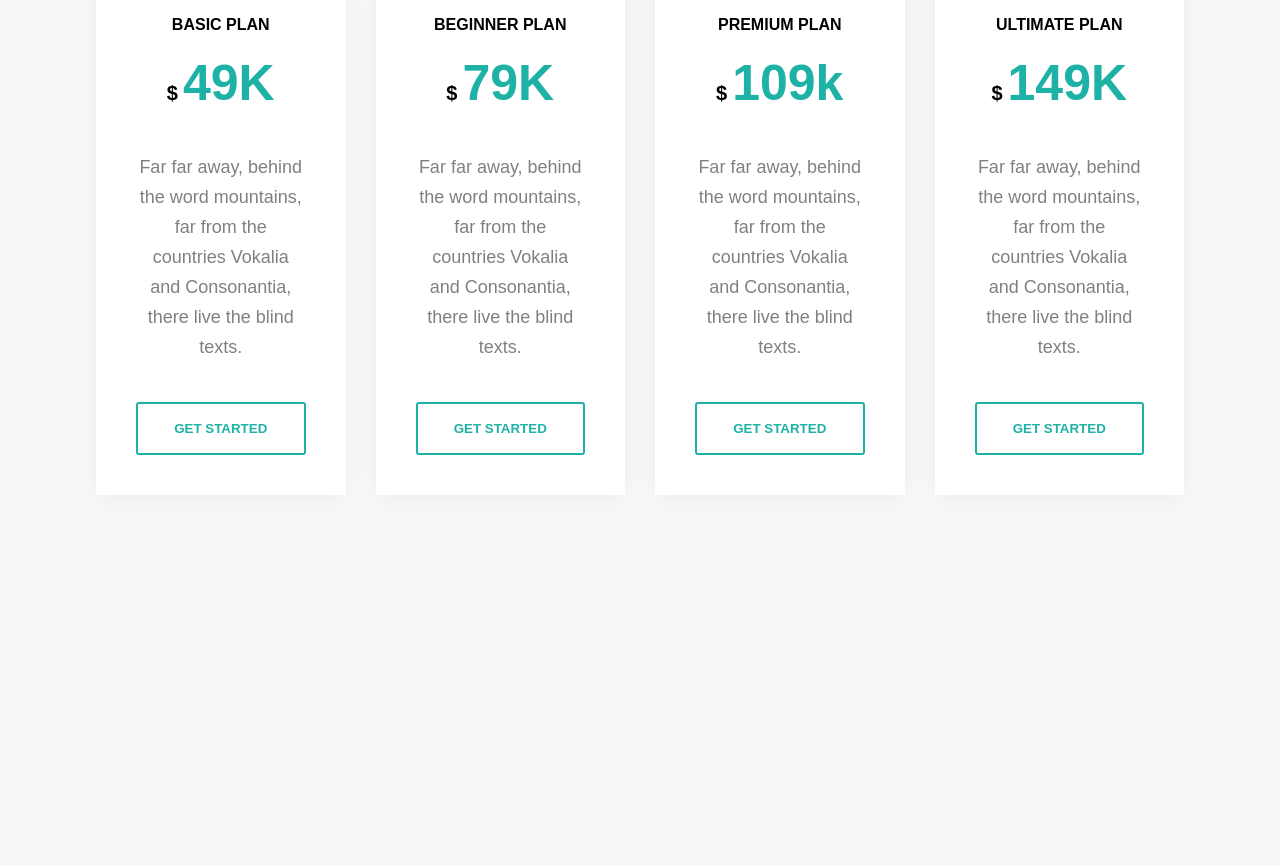
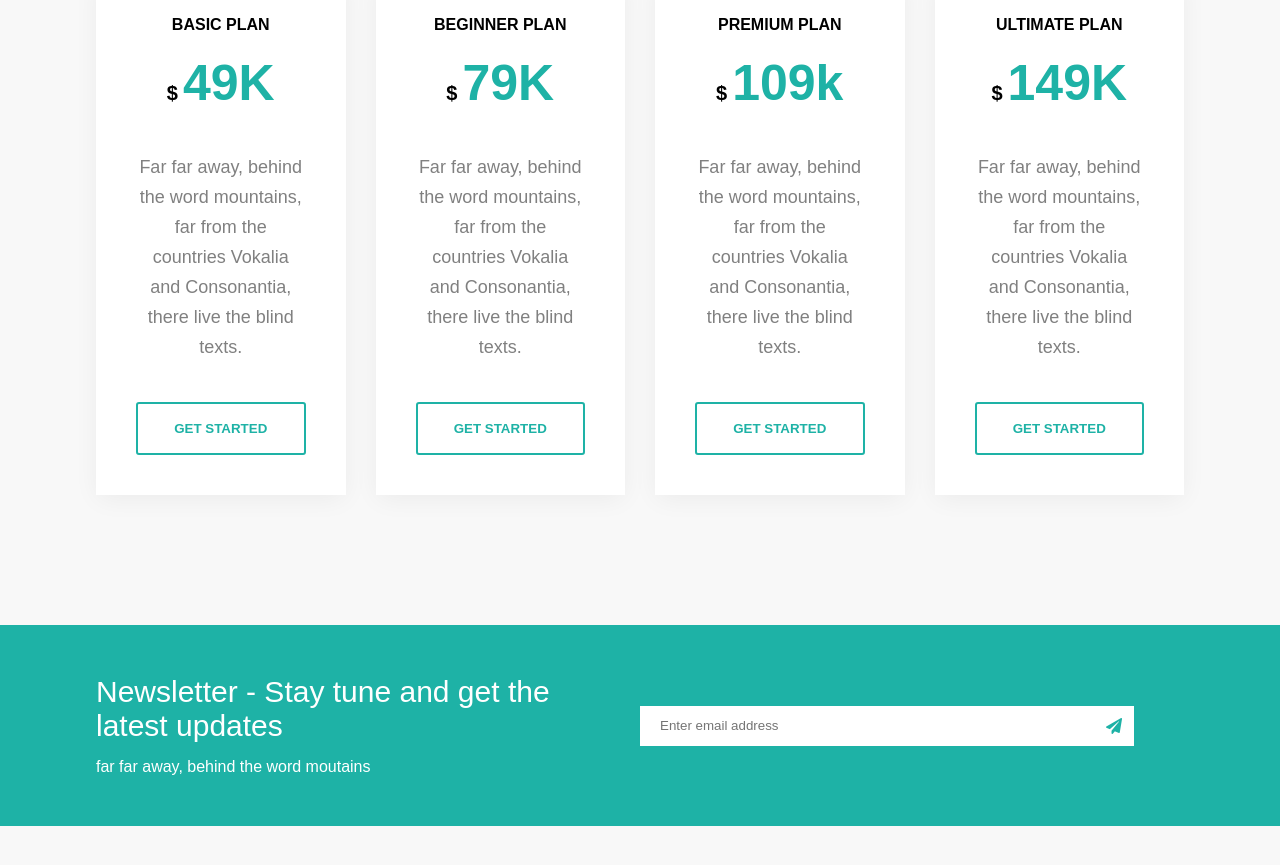
Before and after one commit to Snehalaxmi-S/Educational-website, a React (Create React App) app in the folder my-app/: page / in a window 1280 px wide. Shown: the part 5660-6525 px from the top of the page. Before the commit the page ends 6235 px from the top, so only its background shows below. Built offline with nearby package versions, Linux system fonts and the light colour scheme.

Commit message:
Added footer section

```diff
--- a/my-app/src/App.js
+++ b/my-app/src/App.js
@@ -8,6 +8,7 @@ import Team from './components/team/Team';
 import Price from './components/pricing/Price';
 import Blog from './components/blog/Blog';
 import Contact from './components/contact/Contact';
+import Footer from './components/common/footer/Footer';
 
 function App() {
   return (
@@ -24,6 +25,7 @@ function App() {
           <Route path="/journal" exact component={Blog} />
           <Route path="/contact" exact component={Contact} />
         </Switch>
+        <Footer />
       </Router>
     </>
   )
--- /dev/null
+++ b/my-app/src/components/common/footer/Footer.jsx
@@ -0,0 +1,96 @@
+import React from 'react'
+import "./footer.css";
+import { blog } from '../../../dummydata';
+
+const Footer = () => {
+  return (
+    <>
+        <section className="newsletter">
+            <div className="container flexSB">
+                <div className="left row">
+                    <h1>Newsletter - Stay tune and get the latest updates</h1>
+                    <span>far far away, behind the word moutains</span>
+                </div>
+                <div className="right row">
+                    <input type="text" placeholder='Enter email address' />
+                    <i className="fa fa-paper-plane"></i>
+                </div>
+            </div>
+        </section>
+
+        <footer>
+            <div className="container padding">
+                <div className="box logo">
+                    <h1>ACADEMIA</h1>
+                    <span>online education & learning</span>
+                    <p>Lorem ipsum, dolor sit amet consectetur adipisicing elit. Expedita pariatur repellendus soluta!</p>
+                    <i className="fab fa-facebook-f icon"></i>
+                    <i className="fab fa-instagram icon"></i>
+                    <i className="fab fa-twitter icon"></i>
+                </div>
+                <div className="box link">
+                    <h3>Explore</h3>
+                    <ul>
+                        <li>About Us</li>
+                        <li>About Us</li>
+                        <li>About Us</li>
+                        <li>About Us</li>
+                        <li>About Us</li>
+                    </ul>
+                </div>
+                <div className="box link">
+                    <h3>Quick Links</h3>
+                    <ul>
+                        <li>About Us</li>
+                        <li>About Us</li>
+                        <li>About Us</li>
+                        <li>About Us</li>
+                        <li>About Us</li>
+                    </ul>
+                </div>
+                <div className="box">
+                    <h3> Recent Post </h3>
+                    {blog.slice(0,3).map((val) => {
+                        return(
+                            <div className="items flexSB">
+                                <div className="img">
+                                    <img src={val.cover} alt="" />
+                                </div>
+                                <div className="text">
+                                    <span>
+                                        <i className="fa fa-user"></i>
+                                        <label htmlFor="">{val.type}</label>
+                                    </span>
+                                    <span>
+                                        <i className="fa fa-calendar-alt"></i>
+                                        <label htmlFor="">{val.date}</label>
+                                    </span>
+                                    <h4>{val.title}</h4>
+                                </div>
+                            </div>
+                        )
+                    })}
+                </div>
+                <div className="box last">
+                    <h3>Have Questions?</h3>
+                    <ul>
+                        <li>
+                            <i className="fa fa-map"></i>
+                            203 Falto street, ST. Mount View , San Fransisco , California , USA
+                        </li>
+                        <li>
+                            <i className="fa fa-phone-alt"></i>
+                            +91 9876543210
+                        </li>
+                        <li>
+                            <i className="fa fa-paper-plane"></i>
+                        </li>
+                    </ul>
+                </div>
+            </div>
+        </footer>
+    </>
+  )
+}
+
+export default Footer
--- /dev/null
+++ b/my-app/src/components/common/footer/footer.css
@@ -0,0 +1,38 @@
+.newsletter{
+    background-color: #1eb2a6;
+    margin-top: 50px;
+    padding: 50px 0;
+    color: #fff;
+}
+
+.newsletter .left,
+.newsletter .right{
+    padding-right: 50px;
+}
+
+.newsletter h1{
+    color: #fff;
+    font-size: 30px;
+    font-weight: 500;
+    margin-bottom: 15px;
+}
+
+.newsletter .right{
+    display: flex;
+    justify-content: space-between;
+    align-items: center;
+}
+
+.newsletter input{
+    width: 100%;
+    padding: 20px;
+    border: none;
+    outline: none;
+    height: 30px;
+}
+
+.newsletter i{
+    padding: 12px;
+    color: #1eb2a6;
+    background-color: #fff;
+}
```
